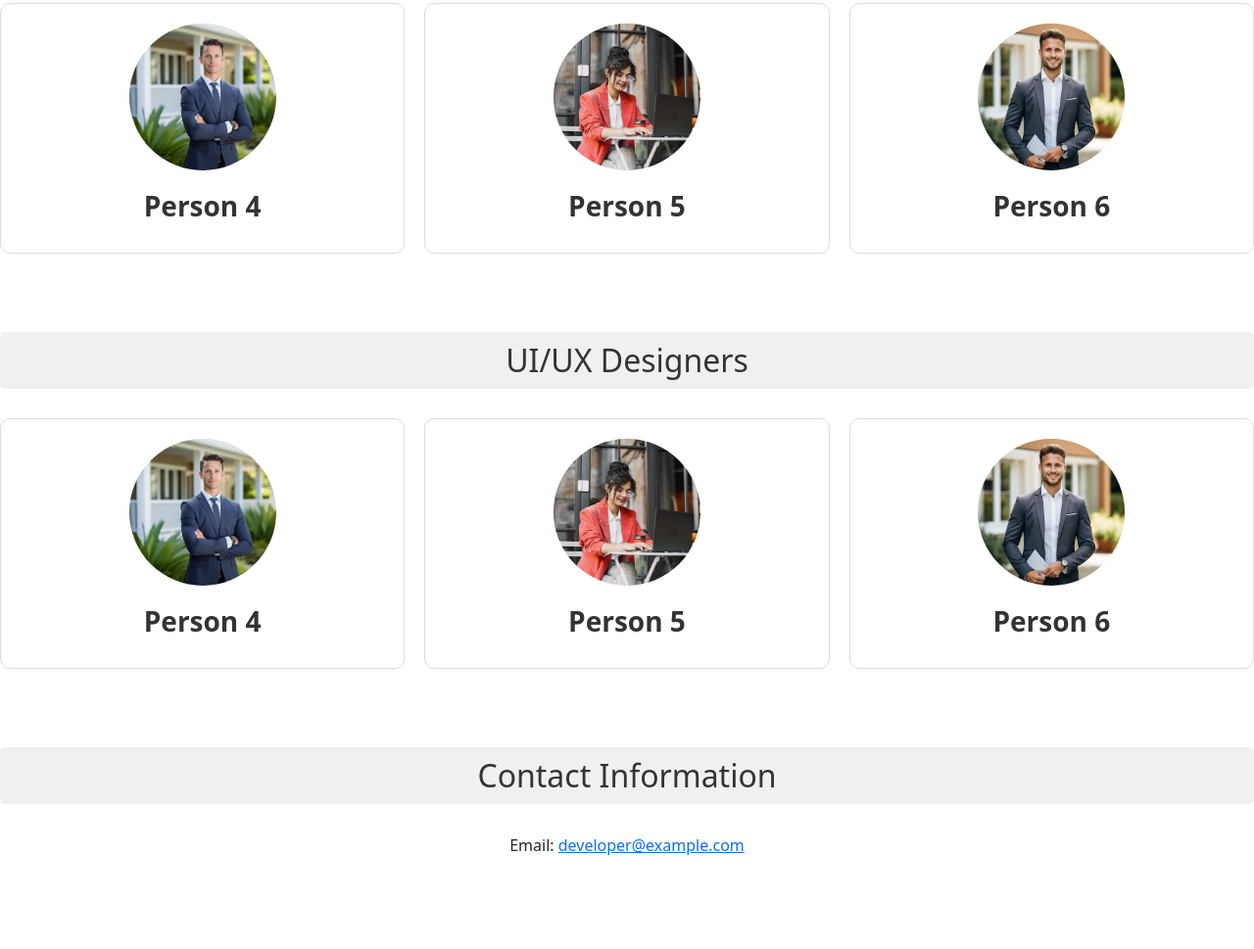
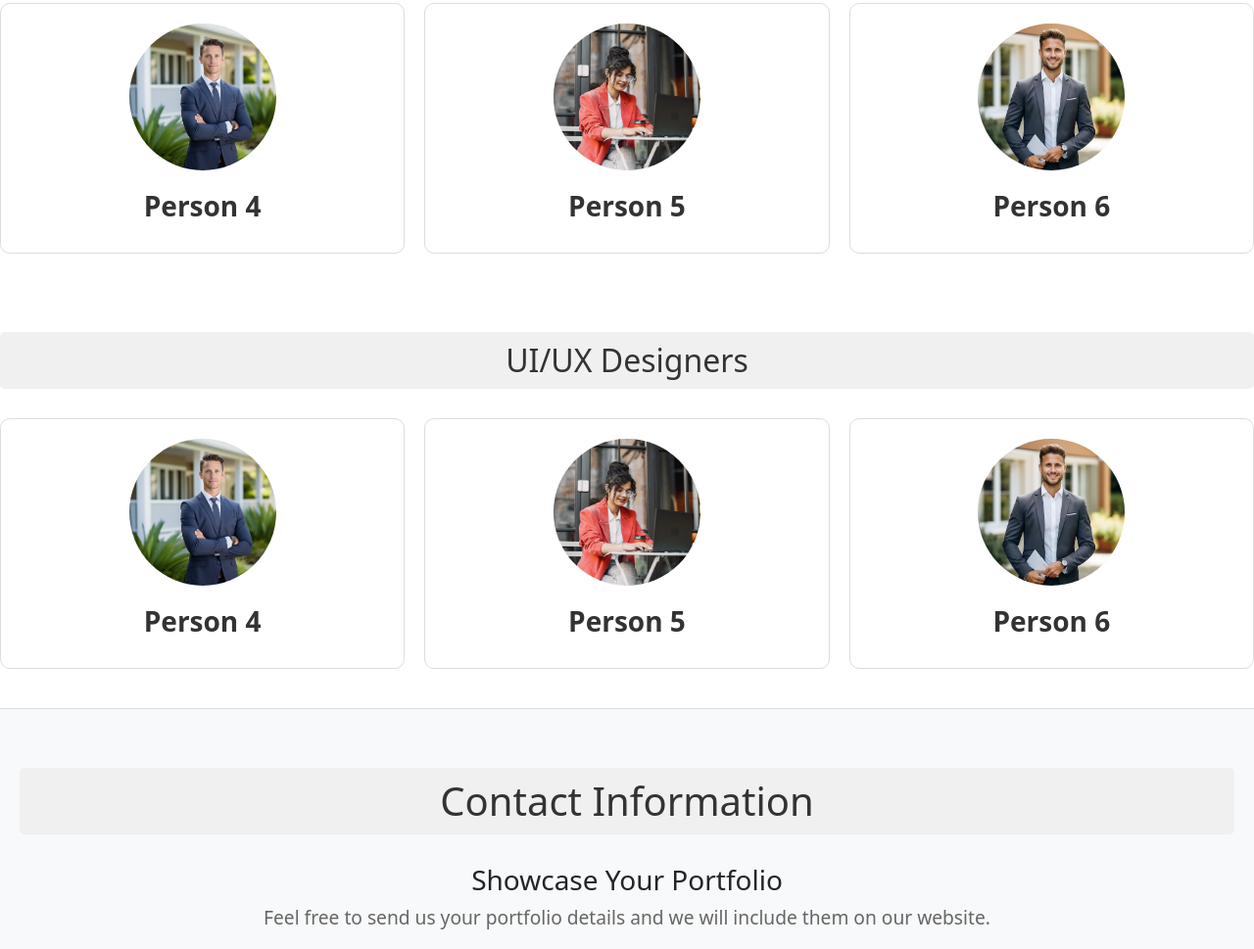
Before and after one commit to Karthik-Saladi5/PortFolio-Hub, a plain HTML site: page index.html in a window 1280 px wide. Shown: the part 1828-2797 px from the top of the page at 98% size. Before the commit the page ends 2759 px from the top, so only its background shows below. Drawn offline with nearby package versions, Linux system fonts and the light colour scheme.

Commit message:
details need to be updated

```diff
--- a/css/style.css
+++ b/css/style.css
@@ -137,8 +137,23 @@ section h2 {
   font-weight: bold;
 }
 
+#contact {
+  background-color: #f8f9fa;
+  padding: 60px 20px;
+  text-align: center;
+  border-top: 1px solid #ddd;
+}
+
+#contact h2 {
+  font-size: 2.5rem;
+  color: #333;
+  margin-bottom: 30px;
+}
+
 #contact p {
-  text-align: center;
+  font-size: 1.2rem;
+  color: #666;
+  margin-bottom: 20px;
 }
 
 footer {
--- a/index.html
+++ b/index.html
@@ -108,6 +108,23 @@
         </div>
       </section>
       <main>
+        <section id="cloud-engineer">
+            <h2>Cloud Engineer</h2>
+            <div class="portfolio-grid">
+                <div class="portfolio-item">
+                    <img src="images/person4.jpg" alt="Person 4">
+                    <h3><a href="http://person4portfolio.com">Person 4</a></h3>
+                </div>
+                <div class="portfolio-item">
+                    <img src="images/person5.jpg" alt="Person 5">
+                    <h3><a href="http://person5portfolio.com">Person 5</a></h3>
+                </div>
+                <div class="portfolio-item">
+                    <img src="images/person6.jpg" alt="Person 6">
+                    <h3><a href="http://person6portfolio.com">Person 6</a></h3>
+                </div>
+            </div>
+        </section>
         <section id="web-developer">
             <h2>Web Developer</h2>
             <div class="portfolio-grid">
@@ -122,23 +139,6 @@
                 <div class="portfolio-item">
                     <img src="images/person3.jpg" alt="Person 3">
                     <h3><a href="http://person3portfolio.com">Person 3</a></h3>
-                </div>
-            </div>
-        </section>
-        <section id="cloud-engineer">
-            <h2>Cloud Engineer</h2>
-            <div class="portfolio-grid">
-                <div class="portfolio-item">
-                    <img src="images/person4.jpg" alt="Person 4">
-                    <h3><a href="http://person4portfolio.com">Person 4</a></h3>
-                </div>
-                <div class="portfolio-item">
-                    <img src="images/person5.jpg" alt="Person 5">
-                    <h3><a href="http://person5portfolio.com">Person 5</a></h3>
-                </div>
-                <div class="portfolio-item">
-                    <img src="images/person6.jpg" alt="Person 6">
-                    <h3><a href="http://person6portfolio.com">Person 6</a></h3>
                 </div>
             </div>
         </section>
@@ -179,7 +179,9 @@
         <!-- Add more sections as needed -->
         <section id="contact">
             <h2>Contact Information</h2>
-            <p>Email: <a href="mailto:developer@example.com">developer@example.com</a></p>
+            <h3>Showcase Your Portfolio</h3>
+            <p>Feel free to send us your portfolio details and we will include them on our website.</p>
+            <p>Email: <a href="mailto:developer@example.com">IShip@technicalhub.com</a></p>
         </section>
     </main>
   </body>
```
